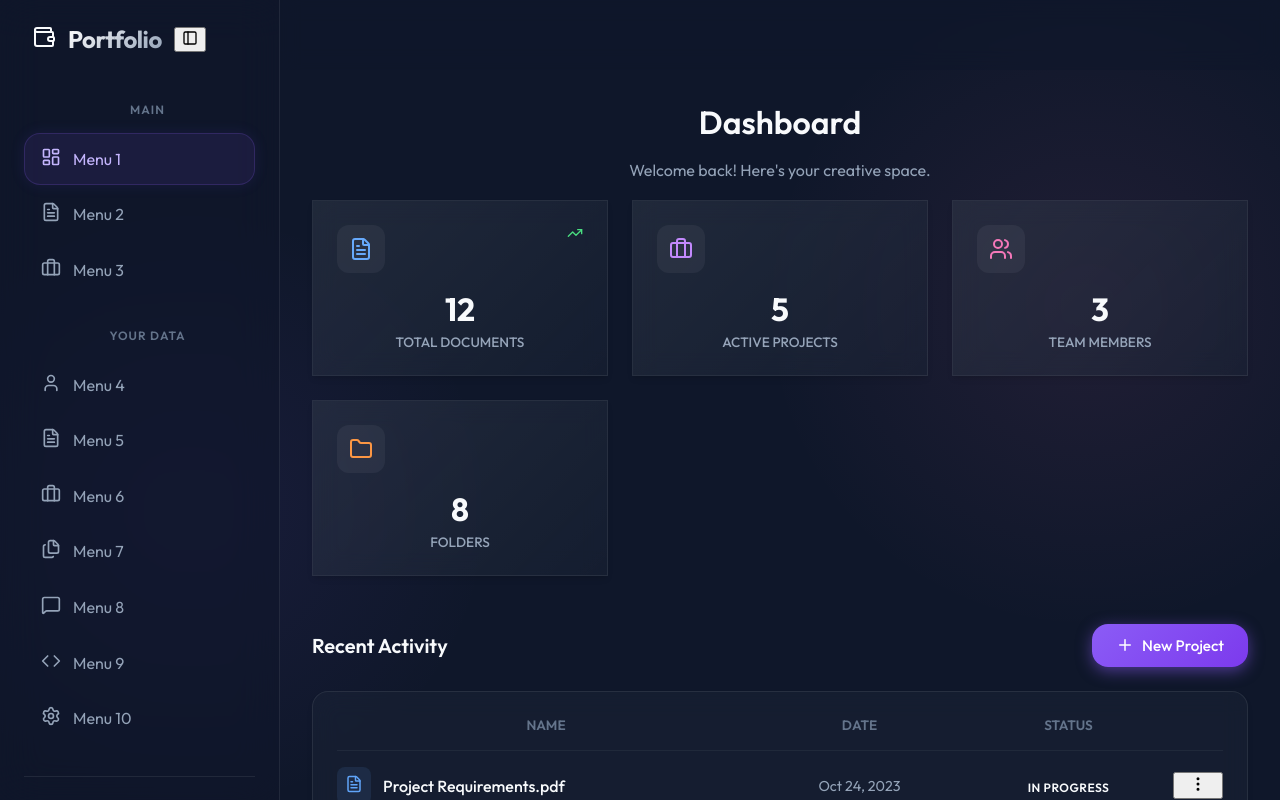
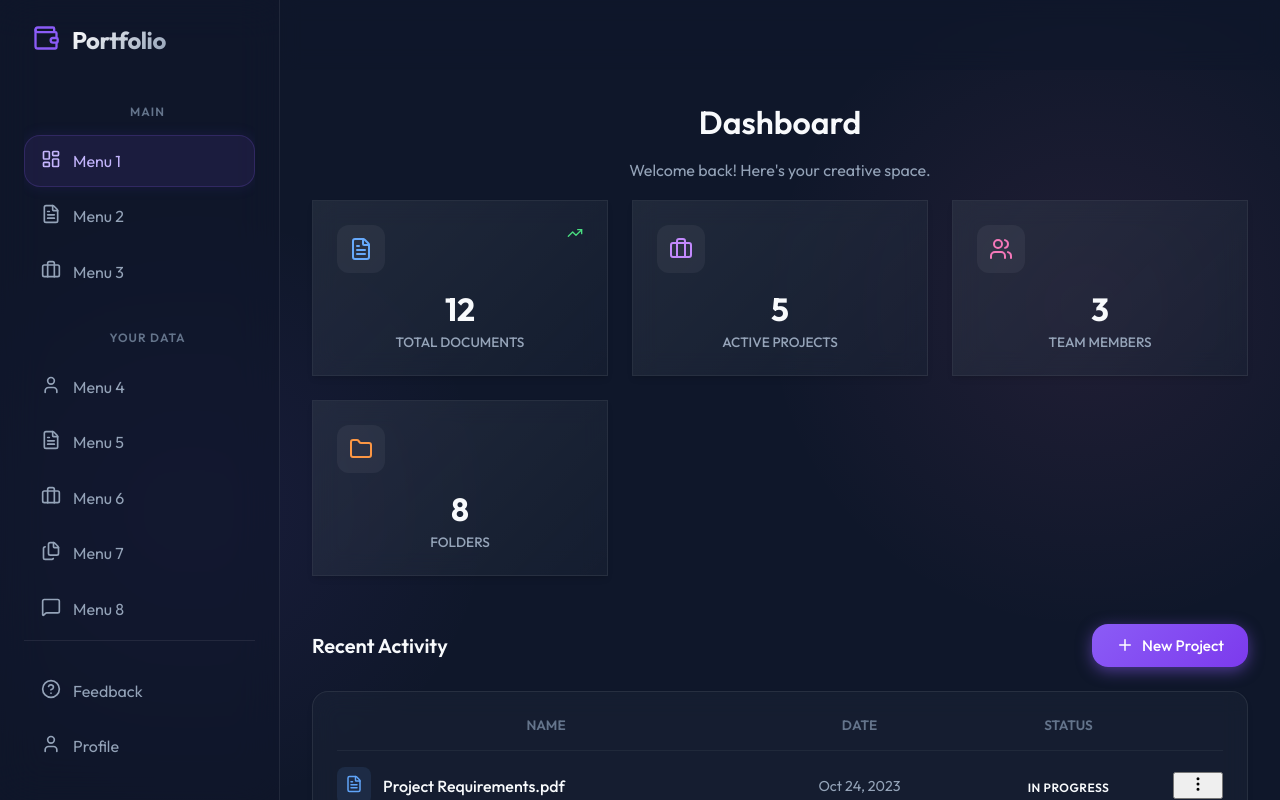
Before and after one commit to adarshshivan/Prototype-1, a React (Vite) app: page / in a window 1280 px wide. Shown: the top 800 px of the page. Built offline with nearby package versions, Linux system fonts and the light colour scheme.

Commit message:
feat: Add new Sidebar and Topbar React components.

```diff
--- a/src/components/Sidebar.jsx
+++ b/src/components/Sidebar.jsx
@@ -33,19 +33,13 @@ const Sidebar = () => {
     return (
         <aside className="sidebar">
             <div className="sidebar-header">
-                <div className="logo-icon">
-                    <Wallet size={24} />
+                <div className="logo-icon text-primary">
+                    <Wallet size={28} color="#8b5cf6" />
                 </div>
                 <span className="logo-text">Portfolio</span>
-                <button className="sidebar-collapse-btn">
-                    <svg width="16" height="16" viewBox="0 0 24 24" fill="none" stroke="currentColor" strokeWidth="2" strokeLinecap="round" strokeLinejoin="round">
-                        <rect x="3" y="3" width="18" height="18" rx="2" ry="2" />
-                        <line x1="9" y1="3" x2="9" y2="21" />
-                    </svg>
-                </button>
             </div>
 
-            <div className="sidebar-content">
+            <div className="sidebar-content" style={{ flex: 1, overflowY: 'auto' }}>
                 <div className="sidebar-section">
                     <h4 className="section-title">Main</h4>
                     <nav className="sidebar-nav">
```
